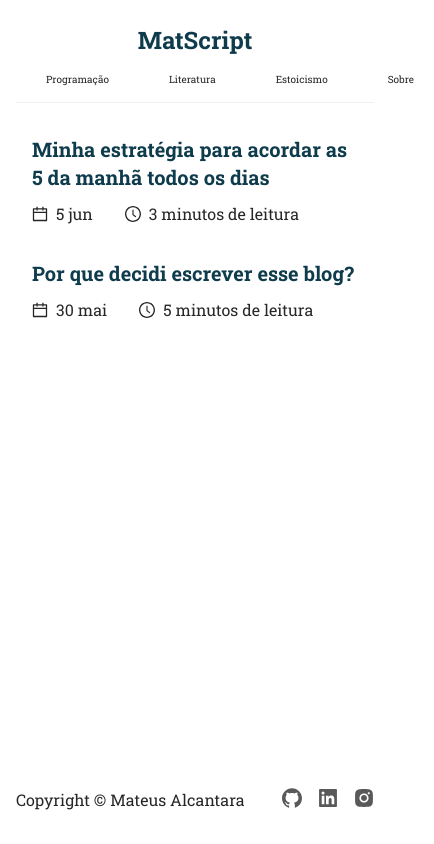
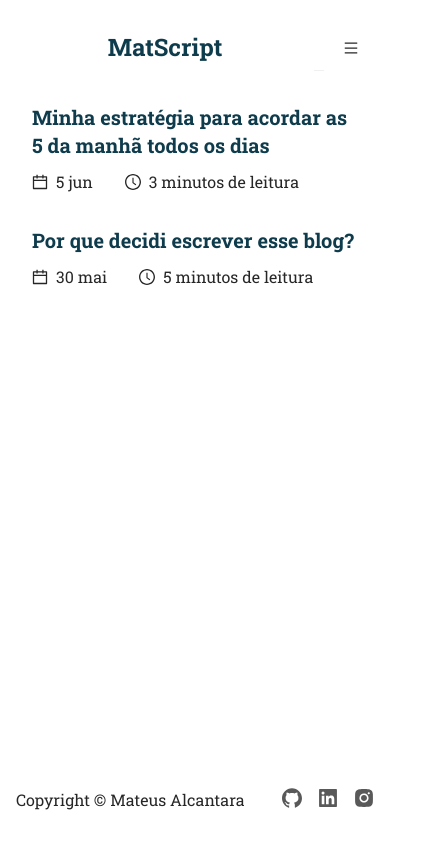
Before and after one commit to mat-alcantara/alscript-blog, a Next.js app: page / in a window 390 px wide. Shown: the whole page, 434 px wide, since content can reach past the window. Built offline with nearby package versions, Linux system fonts and the light colour scheme.

Commit message:
chore: Fix header

```diff
--- a/src/components/Header/index.tsx
+++ b/src/components/Header/index.tsx
@@ -1,3 +1,4 @@
+import { MenuOutlined } from '@ant-design/icons';
 import { Col, Grid, Menu, Typography } from 'antd';
 import Link from 'next/link';
 import React from 'react';
@@ -9,11 +10,8 @@ const Header: React.FC = () => {
 
   return (
     <Container style={{ marginTop: breakpoints.md ? '16px' : '8px' }}>
-      <GridContainer
-        align="middle"
-        justify={breakpoints.sm ? 'space-between' : 'center'}
-      >
-        <Col lg={5} sm={24}>
+      <GridContainer align="middle" justify="space-between">
+        <Col xs={20} sm={20} md={5} lg={5} xl={5} xxl={5}>
           <Title>
             <Typography.Title
               level={3}
@@ -26,14 +24,16 @@ const Header: React.FC = () => {
           </Title>
         </Col>
 
-        <Col lg={19} sm={24}>
+        <Col xs={4} sm={4} md={19} lg={19} xl={19} xxl={19}>
           <NavMenu
             mode="horizontal"
+            overflowedIndicator={<MenuOutlined />}
+            triggerSubMenuAction={breakpoints.sm ? 'hover' : 'click'}
             style={{
               textAlign: breakpoints.sm ? 'right' : 'center',
               borderBottom: breakpoints.sm ? '2px solid transparent' : '',
-              fontSize: breakpoints.sm ? '' : '10px',
-              display: breakpoints.sm ? '' : '',
+              width: breakpoints.sm ? '' : '10px',
+              marginRight: breakpoints.sm ? '' : '32px',
             }}
           >
             <Menu.Item>
--- a/src/components/Header/styles.ts
+++ b/src/components/Header/styles.ts
@@ -9,11 +9,6 @@ export const Container = styled.header`
 `;
 
 export const GridContainer = styled(Row)`
-  display: flex;
-  flex-direction: row;
-  align-items: center;
-  width: 100%;
-
   div {
     ul {
       li {
@@ -25,10 +20,7 @@ export const GridContainer = styled(Row)`
 `;
 
 export const Title = styled.div`
-  display: flex;
-  flex-direction: row;
-  align-items: center;
-  justify-content: left;
+  width: 100%;
 
   h3 {
     margin-bottom: 0px;
```
